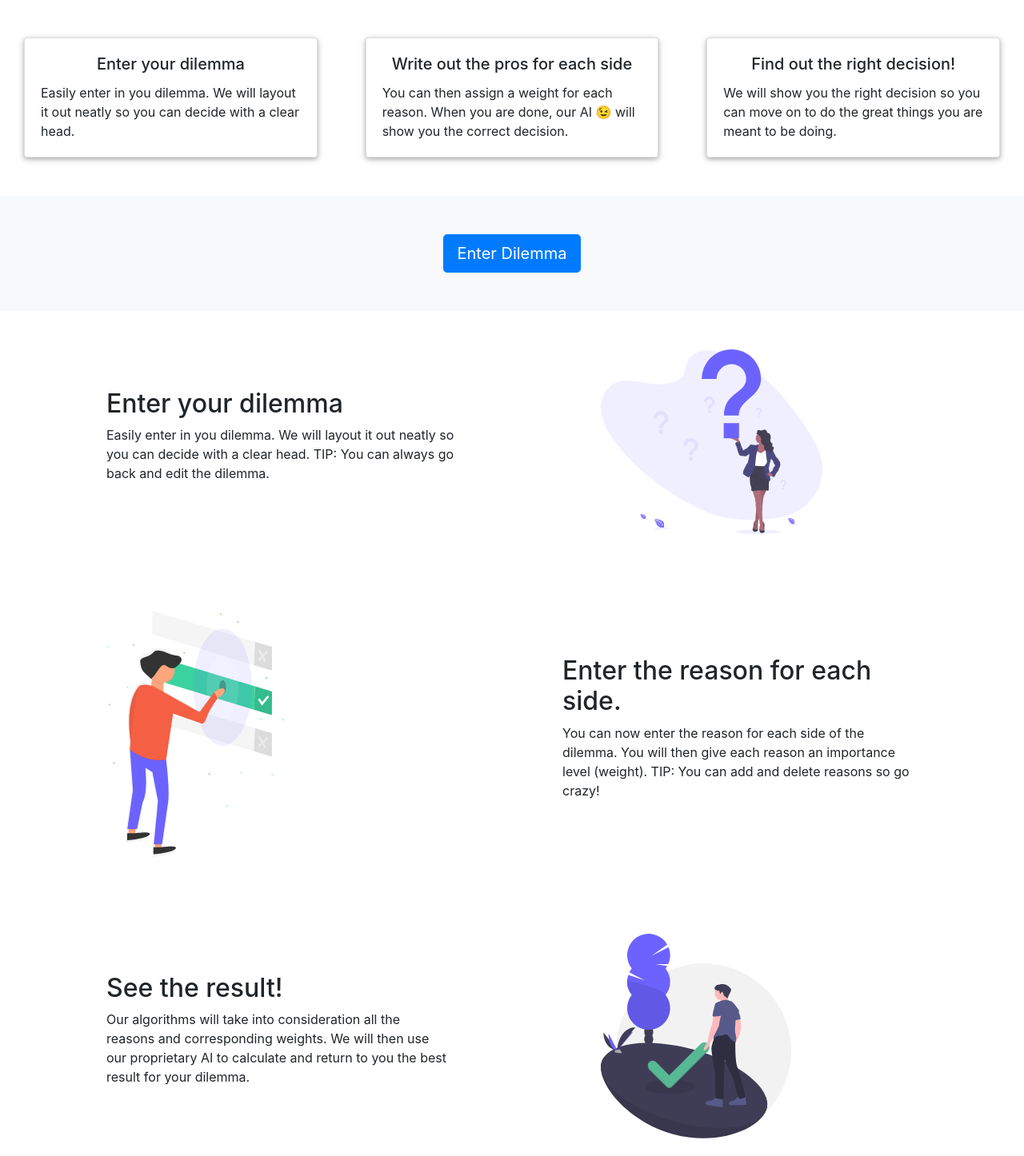
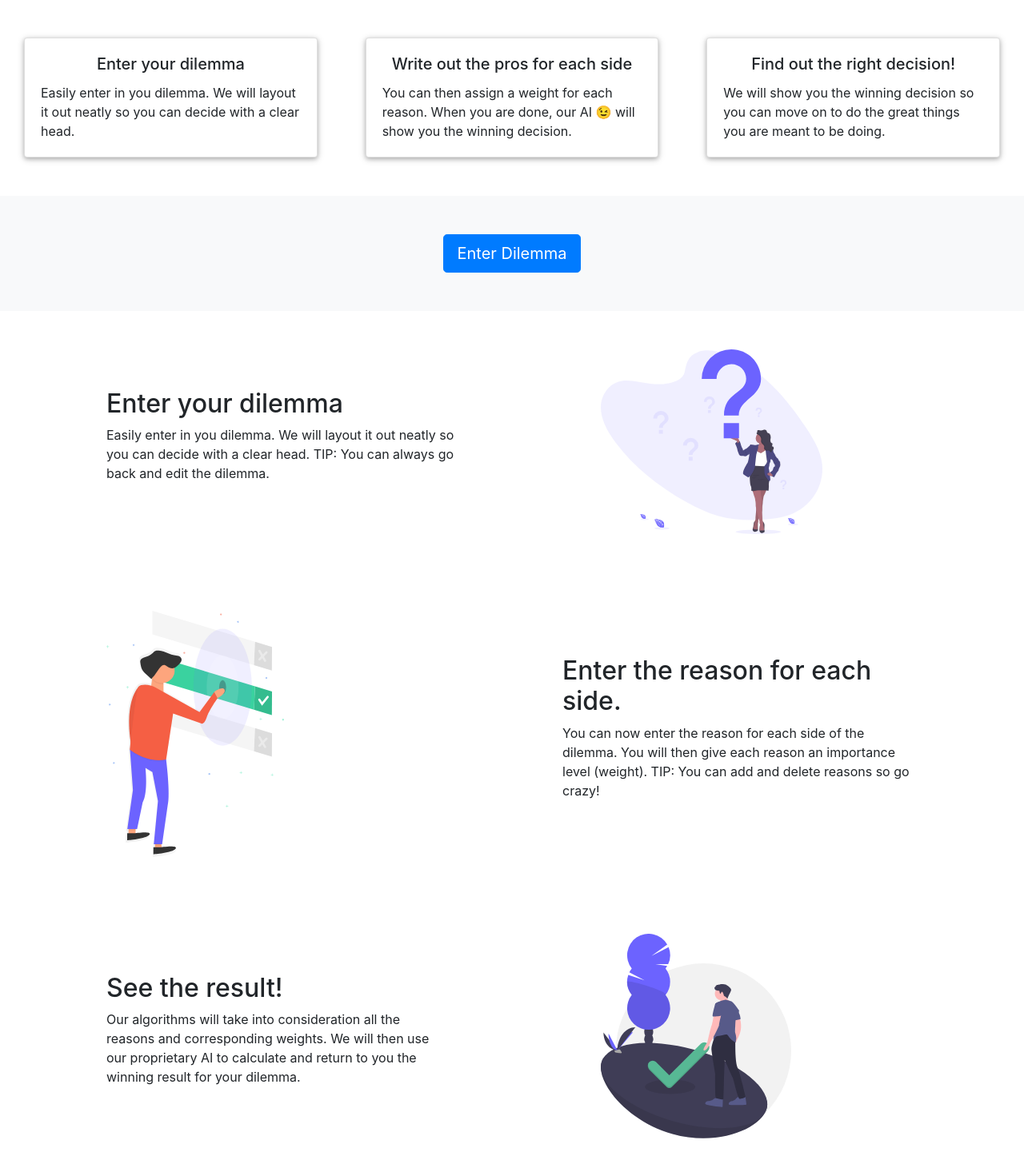
Before and after one commit to afarntrog/difficilis-django, a Django app: page / in a window 1280 px wide. Shown: the part 169-1615 px from the top of the page at 80% size. Run offline with Django 3.2, Linux system fonts and the light colour scheme; some libraries are stand-ins or nearby versions.

Commit message:
changed text

```diff
--- a/easydilemma/templates/easydilemma/index.html
+++ b/easydilemma/templates/easydilemma/index.html
@@ -157,7 +157,7 @@ window.cookieconsent.initialise({
         <div class="card w3-hover-shadow">
           <div class="card-body">
             <h5 class="card-title text-center">Write out the pros for each side</h5>
-            <p class="card-text">You can then assign a weight for each reason. When you are done, our AI 😉 will show you the correct decision.</p>
+            <p class="card-text">You can then assign a weight for each reason. When you are done, our AI 😉 will show you the winning decision.</p>
           </div>
         </div>
       </div>
@@ -165,7 +165,7 @@ window.cookieconsent.initialise({
           <div class="card w3-hover-shadow">
             <div class="card-body">
               <h5 class="card-title text-center">Find out the right decision!</h5>
-              <p class="card-text">We will show you the right decision so you can move on to do the great things you are meant to be doing.</p>
+              <p class="card-text">We will show you the winning decision so you can move on to do the great things you are meant to be doing.</p>
             </div>
           </div>
         </div>
@@ -227,7 +227,7 @@ window.cookieconsent.initialise({
           <div class="col-lg-6 order-lg-1">
             <div class="p-5 mr-3">
               <h2>See the result!</h2>
-              <p>Our algorithms will take into consideration all the reasons and corresponding weights. We will then use our proprietary AI to calculate and return to you the best result for your dilemma.</p>
+              <p>Our algorithms will take into consideration all the reasons and corresponding weights. We will then use our proprietary AI to calculate and return to you the winning result for your dilemma.</p>
             </div>
           </div>
         </div>
```
